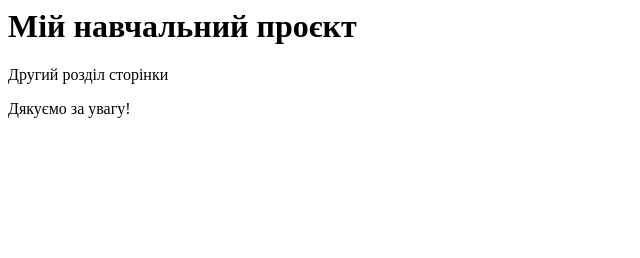
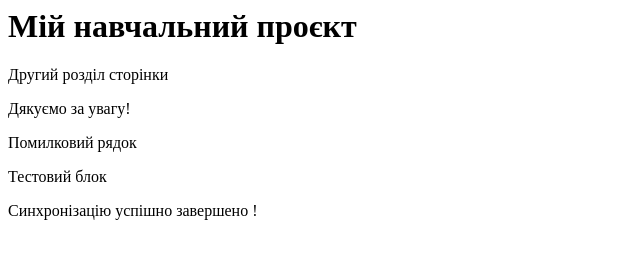
Before and after one commit to FaSt1k0110/my-project, a plain HTML site: page index.html in a window 1280 px wide. Shown: the whole page, without its empty margins (0-640 px from the left). Drawn offline with Linux system fonts and the light colour scheme.

Commit message:
Фінальна перевірка синхронізації

```diff
--- a/index.html
+++ b/index.html
@@ -1,3 +1,6 @@
 <h1>Мій навчальний проєкт</h1>
 <p>Другий розділ сторінки</p>
 <p>Дякуємо за увагу!</p>
+<p>Помилковий рядок</p>
+<p>Тестовий блок</p>
+<p>Синхронізацію успішно завершено !</p>
```
Also changed, not shown: imdex.html (added, +1 -0 lines), insex.html (added, +1 -0 lines).
